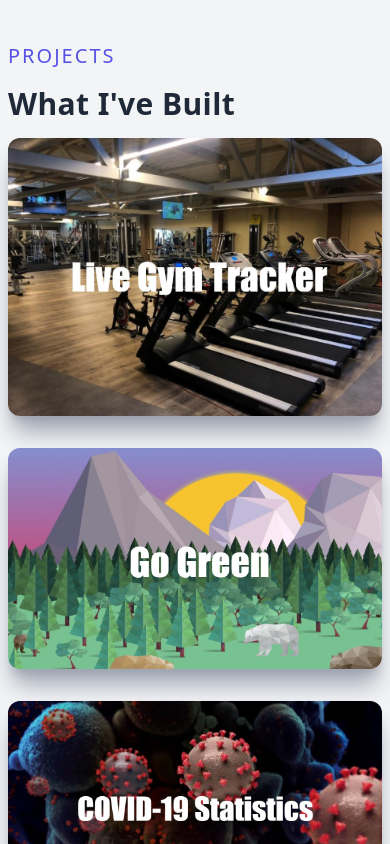
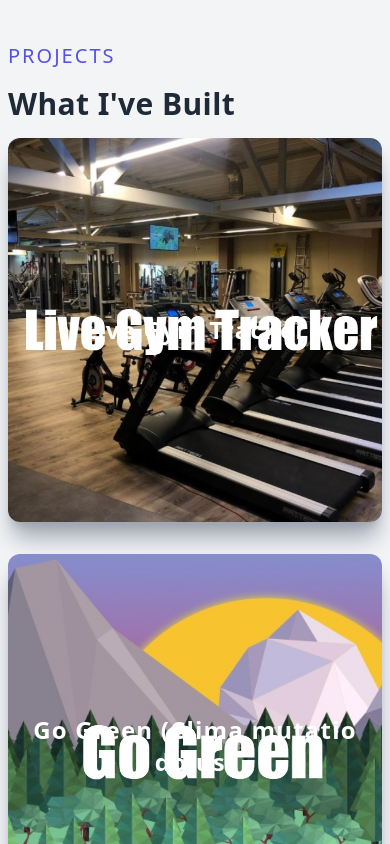
Before and after one commit to bacevicius/bacevicius.github.io, a Next.js app: page / in a window 390 px wide. Shown: the part 2840-3684 px from the top of the page. Built offline with nearby package versions, Linux system fonts and the light colour scheme.

Commit message:
Projects responsiveness

```diff
--- a/components/ProjectItem.jsx
+++ b/components/ProjectItem.jsx
@@ -3,8 +3,7 @@ import Image from "next/image";
 import { Fragment, useState } from "react";
 import ImageGallery from "react-image-gallery";
 import imagegallery from "react-image-gallery/styles/css/image-gallery.css";
-import {FaUserTie, FaUsers, FaCode, FaBolt } from "react-icons/fa";
-
+import { FaUserTie, FaUsers, FaCode, FaBolt } from "react-icons/fa";
 
 const ProjectItem = ({
   title,
@@ -35,13 +34,22 @@ const ProjectItem = ({
 
   return (
     <>
-      <div className="relative flex items-center justify-center h-auto w-full shadow-xl shadow-gray-400 rounded-xl group hover:bg-gradient-to-r from-[#5651e5] to-[#709dff]">
+      <div className="relative flex items-center justify-center md:h-72 h-96 w-full shadow-xl shadow-gray-400 rounded-xl group hover:bg-gradient-to-r from-[#5651e5] to-[#709dff]">
         <Image
           className="rounded-xl group-hover:opacity-10"
           src={backgroundImg}
           alt="/"
+          layout="fill"
+          objectFit="cover"
         />
-        <div className="hidden group-hover:block absolute top-[50%] left-[50%] translate-x-[-50%] translate-y-[-50%] ">
+
+        <div className="group-hover:hidden w-full absolute top-[50%] left-[50%] translate-x-[-50%] translate-y-[-50%] ">
+          <h3 className="text-2xl text-white tracking-wider text-center">
+            {title}
+          </h3>
+        </div>
+
+        <div className="hidden group-hover:block w-[80%] absolute top-[50%] left-[50%] translate-x-[-50%] translate-y-[-50%] ">
           <h3 className="text-2xl text-white tracking-wider text-center">
             {title}
           </h3>
```
